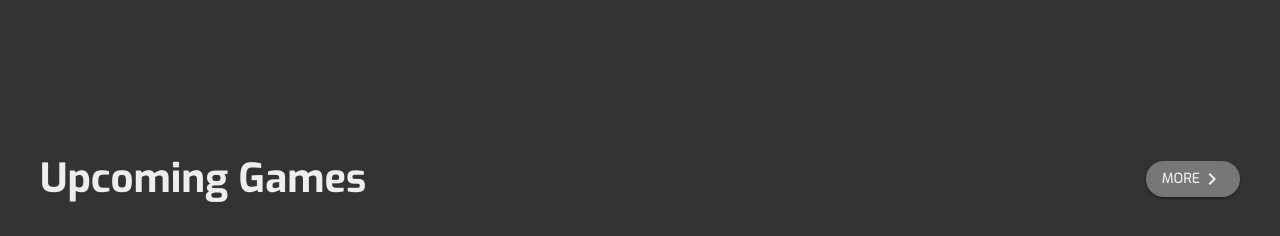
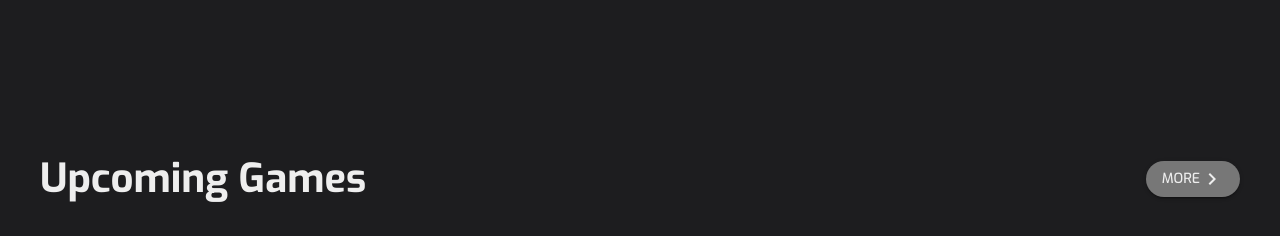
Before and after one commit to jangyungi/si-MatrixGaming-Publishing, a Next.js app: page / in a window 1280 px wide. Shown: the part 1234-1470 px from the top of the page. Built offline with nearby package versions, Linux system fonts and the light colour scheme.

Commit message:
update: 슬라이더 opacity 수정

```diff
--- a/src/common/styles/globals.css
+++ b/src/common/styles/globals.css
@@ -15,7 +15,7 @@ body {
   margin: 0;
   font-family: Exo, sans-serif;
 
-  background-color: #333333;
+  background-color: #1d1d1f;
 }
 
 a {
@@ -59,3 +59,13 @@ a {
   background-color: black;
   opacity: 0.9;
 }
+
+.swiper-image-opacity {
+  position: absolute;
+  width: 100%;
+  height: 100%;
+  top: 0;
+  left: 0;
+  background: linear-gradient(90deg, #000000 0%, rgba(0, 0, 0, 0) 100%);
+  border-radius: 8px;
+}
```
